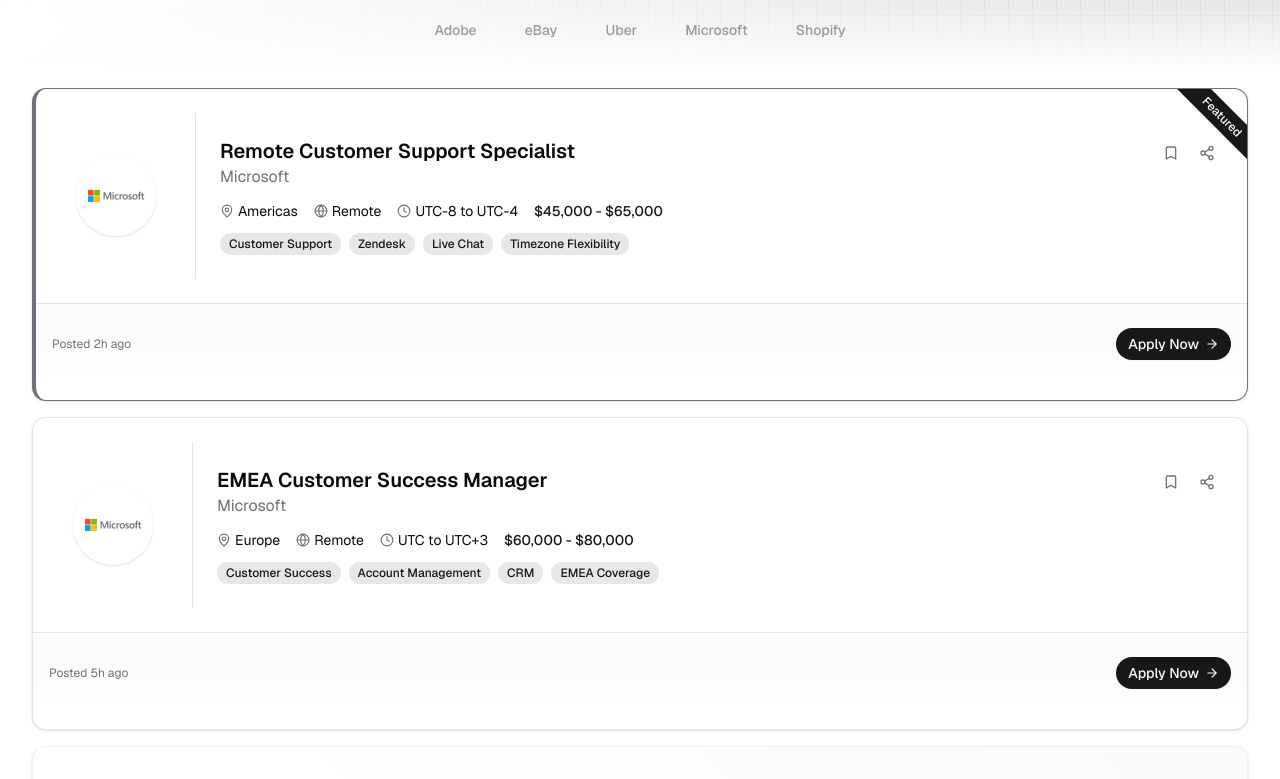
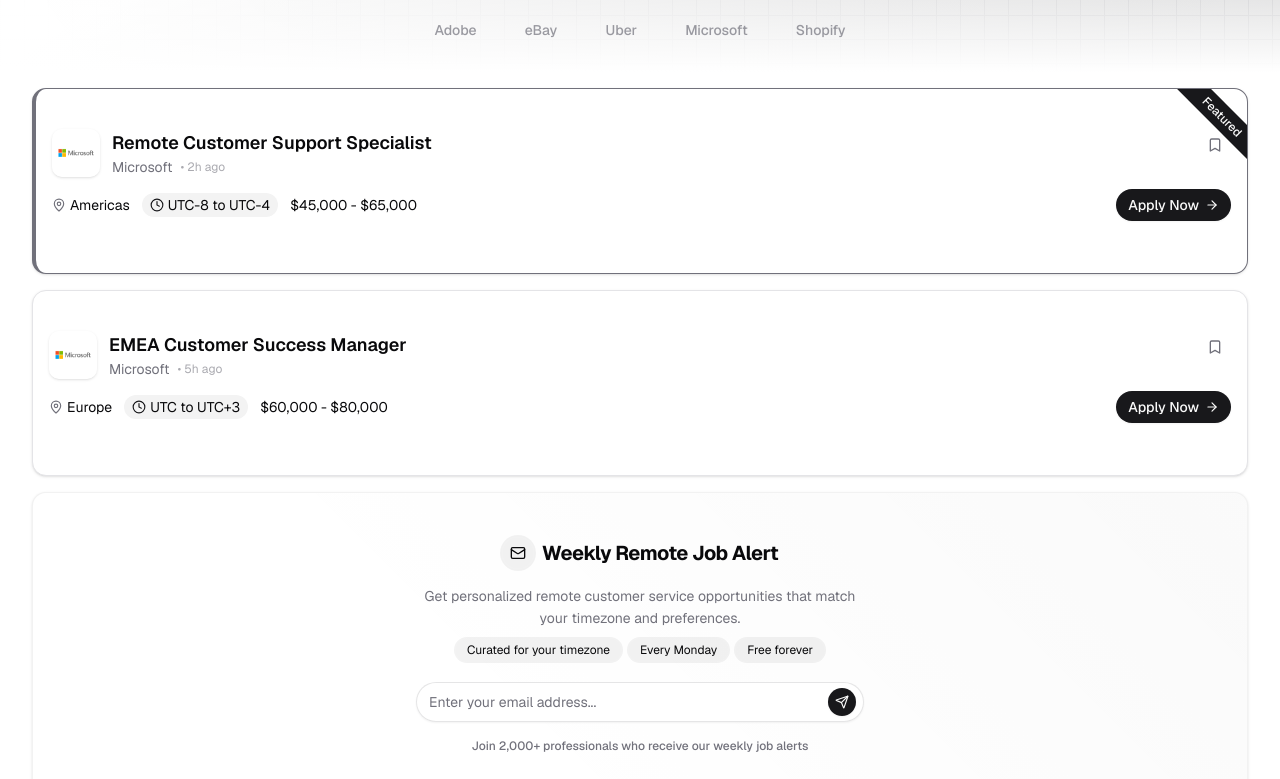
Before and after one commit to katsuragawaa/aligndesk, a Next.js app: page / in a window 1280 px wide. Shown: the part 801-1580 px from the top of the page. Built offline with nearby package versions, Linux system fonts and the light colour scheme.

Commit message:
fix: simplify job card layout and enhance interaction with expanded details

```diff
--- a/components/jobs.tsx
+++ b/components/jobs.tsx
@@ -1,21 +1,12 @@
 "use client";
 
 import { cn } from "@/lib/utils";
-import {
-  ArrowRight,
-  Bookmark,
-  Clock,
-  Globe,
-  Mail,
-  MapPin,
-  Send,
-  Share2,
-} from "lucide-react";
+import { ArrowRight, Bookmark, Clock, Mail, MapPin, Send } from "lucide-react";
 import Image from "next/image";
 import { useState } from "react";
 import { Badge } from "./ui/badge";
 import { Button } from "./ui/button";
-import { Card, CardContent, CardFooter, CardTitle } from "./ui/card";
+import { Card, CardContent, CardTitle } from "./ui/card";
 import { Input } from "./ui/input";
 
 const jobs = [
@@ -226,6 +217,7 @@
 
 function JobCard({ job }: { job: (typeof jobs)[0] }) {
   const [isSaved, setIsSaved] = useState(false);
+  const [isExpanded, setIsExpanded] = useState(false);
 
   const toggleSave = (e: React.MouseEvent) => {
     e.stopPropagation();
@@ -235,39 +227,41 @@
   return (
     <Card
       className={cn(
-        "group relative overflow-hidden transition-all duration-300 hover:shadow-lg",
+        "group relative cursor-pointer overflow-hidden transition-all duration-300 hover:shadow-lg",
         job.featured ? "border-muted-foreground border-l-4" : "",
       )}
+      onClick={() => setIsExpanded(!isExpanded)}
     >
       {job.featured && (
         <div className="bg-primary text-primary-foreground absolute top-4 -right-10 rotate-45 px-10 py-1 text-xs font-medium">
           Featured
         </div>
       )}
-      <div className="from-primary/5 absolute inset-0 bg-gradient-to-r to-transparent opacity-0 transition-opacity duration-300 group-hover:opacity-100" />
-      <CardContent className="p-0">
-        <div className="flex flex-col sm:flex-row">
-          <div className="flex h-full w-full items-center justify-center border-b p-4 sm:h-auto sm:w-40 sm:border-r sm:border-b-0">
-            <div className="bg-background/50 relative h-20 w-20 overflow-hidden rounded-full p-2 shadow-sm transition-transform duration-300 group-hover:scale-110">
+      <div className="from-primary/5 pointer-events-none absolute inset-0 bg-gradient-to-r to-transparent opacity-0 transition-opacity duration-300 group-hover:opacity-100" />
+      <CardContent className="relative z-10 p-4">
+        <div className="flex flex-col gap-3">
+          <div className="flex items-start justify-between gap-4">
+            <div className="flex items-center gap-3">
+              <div className="bg-background/50 relative h-12 w-12 shrink-0 overflow-hidden rounded-lg p-1 shadow-sm">
                 <Image
                   src={job.logo}
                   alt={job.company}
                   className="h-full w-full object-contain"
-                width={80}
-                height={80}
+                  width={48}
+                  height={48}
                 />
               </div>
-          </div>
-          <div className="flex-1 p-6">
-            <div className="flex flex-col gap-3">
-              <div className="flex items-start justify-between">
               <div>
-                  <CardTitle className="group-hover:text-primary text-xl font-semibold transition-colors">
+                <CardTitle className="group-hover:text-primary text-lg font-semibold transition-colors">
                   {job.title}
                 </CardTitle>
-                  <p className="text-muted-foreground text-base">
-                    {job.company}
-                  </p>
+                <div className="flex items-center gap-2">
+                  <p className="text-muted-foreground text-sm">{job.company}</p>
+                  <span className="text-muted-foreground/60 text-xs">
+                    • {job.posted}
+                  </span>
+                </div>
+              </div>
             </div>
             <div className="flex items-center gap-1">
               <Button
@@ -286,35 +280,44 @@
                   className={cn("size-4", isSaved ? "fill-current" : "")}
                 />
               </Button>
-                  <Button
-                    variant="ghost"
-                    size="icon"
-                    className="text-muted-foreground hover:text-foreground size-8 rounded-full transition-colors"
-                    aria-label="Share job"
-                  >
-                    <Share2 className="size-4" />
-                  </Button>
             </div>
           </div>
 
-              <div className="flex flex-wrap items-center gap-4 text-sm">
+          <div className="flex items-center justify-between gap-4">
+            <div className="flex flex-wrap items-center gap-3 text-sm">
               <div className="flex items-center gap-1">
                 <MapPin className="text-muted-foreground size-3.5" />
                 <span>{job.location}</span>
               </div>
-                <div className="flex items-center gap-1">
-                  <Globe className="text-muted-foreground size-3.5" />
-                  <span>{job.type}</span>
-                </div>
-                <div className="flex items-center gap-1">
-                  <Clock className="text-muted-foreground size-3.5" />
+              <div className="bg-primary/5 flex items-center gap-1 rounded-full px-2 py-0.5">
+                <Clock className="text-primary size-3.5" />
                 <span>{job.timezone}</span>
               </div>
-                <div className="text-primary flex items-center gap-1 font-medium">
-                  <span>{job.salary}</span>
-                </div>
+              <div>{job.salary}</div>
             </div>
 
+            <Button
+              size="sm"
+              className="group/btn relative shrink-0 rounded-full transition-all duration-300 hover:scale-105"
+              onClick={(e) => {
+                e.stopPropagation();
+                // Handle apply action
+              }}
+            >
+              <span className="flex items-center gap-1.5">
+                Apply Now
+                <ArrowRight className="size-3.5 transition-transform duration-300 group-hover/btn:translate-x-0.5" />
+              </span>
+            </Button>
+          </div>
+
+          <div
+            className={cn(
+              "grid transition-all duration-300",
+              isExpanded ? "grid-rows-[1fr]" : "grid-rows-[0fr]",
+            )}
+          >
+            <div className="overflow-hidden">
               <div className="flex flex-wrap gap-2">
                 {job.skills.map((skill, skillIndex) => (
                   <Badge
@@ -330,22 +333,6 @@
           </div>
         </div>
       </CardContent>
-      <CardFooter className="relative flex justify-between border-t p-4">
-        <div className="bg-muted/30 absolute inset-0" />
-        <div className="from-background absolute inset-x-0 bottom-0 h-8 bg-gradient-to-t to-transparent" />
-        <div className="text-muted-foreground relative text-xs">
-          Posted {job.posted}
-        </div>
-        <Button
-          size="sm"
-          className="group/btn relative rounded-full transition-all duration-300 hover:scale-105"
-        >
-          <span className="flex items-center gap-1.5">
-            Apply Now
-            <ArrowRight className="size-3.5 transition-transform duration-300 group-hover/btn:translate-x-0.5" />
-          </span>
-        </Button>
-      </CardFooter>
     </Card>
   );
 }
```
Lines whose indentation alone changed are shown as unchanged.
